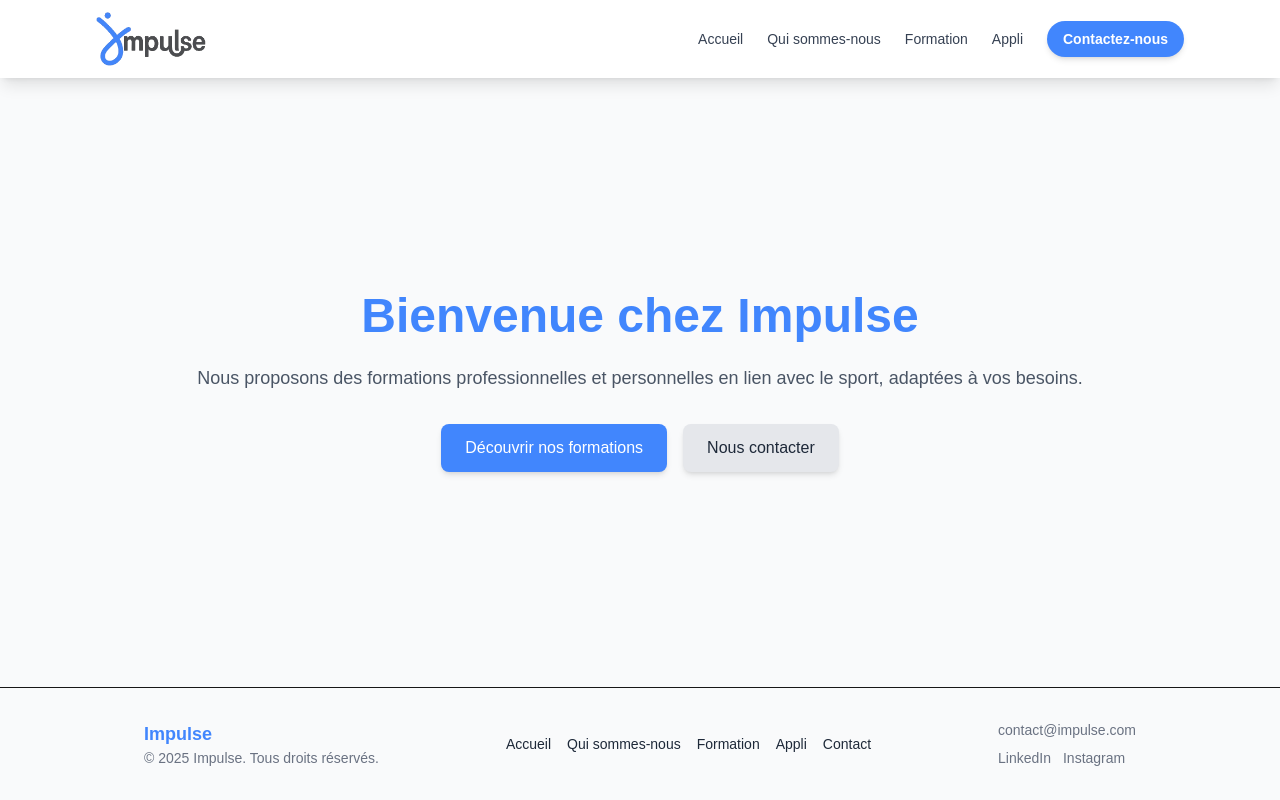
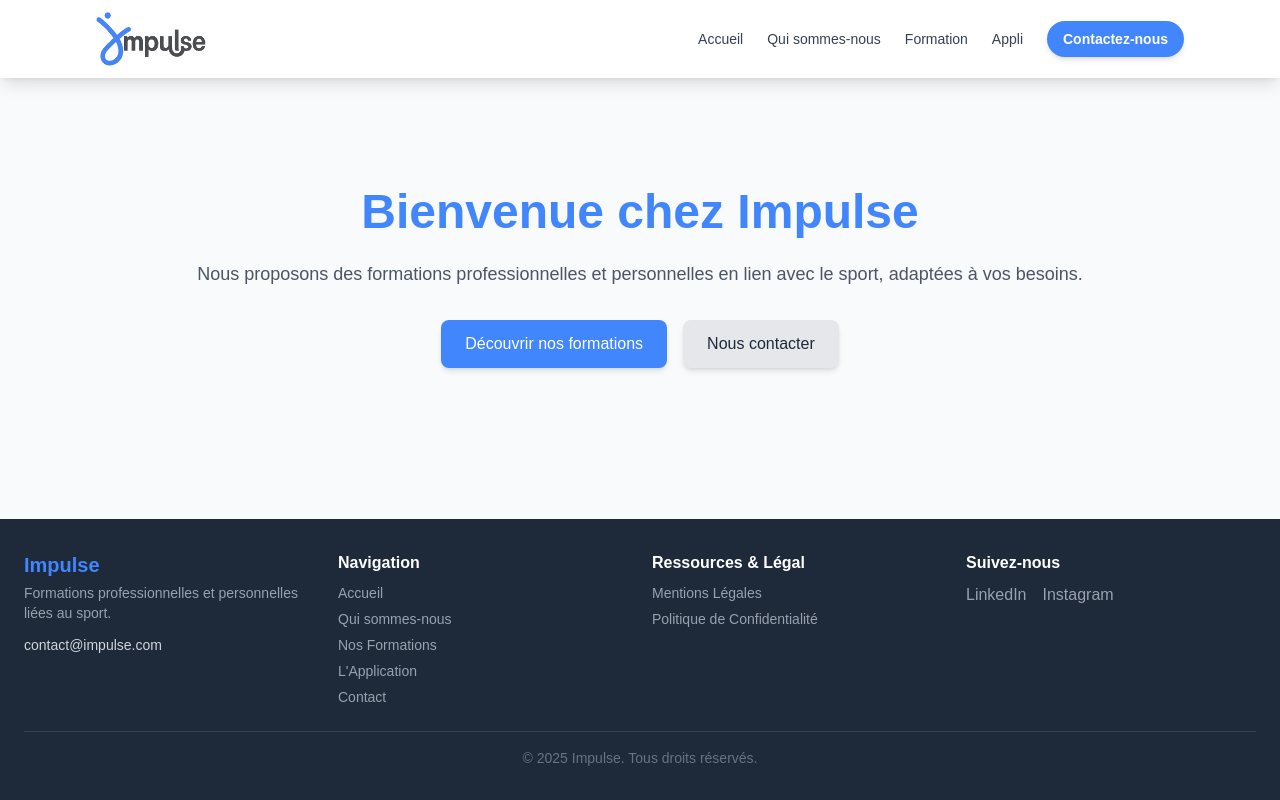
Before and after one commit to jordanQuin/impulseVitrine, a Next.js app in the folder impulse/: page / in a window 1280 px wide. Built offline with nearby package versions, Linux system fonts and the light colour scheme.

Commit message:
Clean footer

```diff
--- a/impulse/app/component/Footer.tsx
+++ b/impulse/app/component/Footer.tsx
@@ -1,50 +1,72 @@
-// app/components/Footer.tsx
 import Link from "next/link";
 
 export default function Footer() {
   const year = new Date().getFullYear();
+  const accentColor = "text-[#4186fd]";
 
   return (
-    <footer className="border-t bg-gray-50">
-      <div className="max-w-5xl mx-auto px-4 py-8 flex flex-col gap-6 md:flex-row md:items-center md:justify-between">
-        {/* Logo / Nom */}
+    <footer className="bg-gray-800 text-white mt-10">
+      <div className="max-w-7xl mx-auto px-6 py-8">
+        <div className="grid grid-cols-1 md:grid-cols-4 gap-6 border-b border-gray-700 pb-6">
+
+          {/* Colonne 1 : Info de l'entreprise */}
           <div>
-          <p className="font-semibold text-lg text-[#4186fd]">Impulse</p>
-          <p className="text-sm text-gray-500">
-            © {year} Impulse. Tous droits réservés.
+            <p className={`font-extrabold text-xl ${accentColor}`}>Impulse</p>
+            <p className="mt-1 text-sm text-gray-400">
+              Formations professionnelles et personnelles liées au sport.
             </p>
+
+            {/* Contact rapide */}
+            <div className="mt-3 flex flex-col gap-0.5 text-sm text-gray-300">
+              <a href="mailto:contact@impulse.com" className="hover:text-white transition">
+                {/* [Icône Mail] */} contact@impulse.com
+              </a>
+            </div>
           </div>
 
-        {/* Liens principaux */}
-        <div className="flex flex-wrap gap-4 text-sm">
-          <Link href="/" className="text-gray-800 hover:text-[#4186fd] transition">
-            Accueil
-          </Link>
-          <Link href="/qui-sommes-nous" className="text-gray-800 hover:text-[#4186fd] transition">
-            Qui sommes-nous
-          </Link>
-          <Link href="/formation" className="text-gray-800 hover:text-[#4186fd] transition">
-            Formation
-          </Link>
-          <Link href="/appli" className="text-gray-800 hover:text-[#4186fd] transition">
-            Appli
-          </Link>
-          <Link href="/contact" className="text-gray-800 hover:text-[#4186fd] transition">
-            Contact
-          </Link>
+          {/* Colonne 2 : Navigation rapide */}
+          <div>
+            <h4 className="font-semibold text-base mb-2 text-white">Navigation</h4>
+            <div className="flex flex-col space-y-1.5 text-sm text-gray-400">
+              <Link href="/" className="hover:text-white transition">Accueil</Link>
+              <Link href="/qui-sommes-nous" className="hover:text-white transition">Qui sommes-nous</Link>
+              <Link href="/formation" className="hover:text-white transition">Nos Formations</Link>
+              <Link href="/application" className="hover:text-white transition">L'Application</Link>
+              <Link href="/contact" className="hover:text-white transition">Contact</Link>
+            </div>
           </div>
 
-        {/* Réseaux / contact rapide */}
-        <div className="flex flex-col gap-2 text-sm text-gray-500">
-          <p>contact@impulse.com</p>
-          <div className="flex gap-3">
-            <a href="#" aria-label="LinkedIn" className="hover:text-[#4186fd] transition">
+          {/* Colonne 3 : Informations Légales */}
+          <div>
+            <h4 className="font-semibold text-base mb-2 text-white">Ressources & Légal</h4>
+            <div className="flex flex-col space-y-1.5 text-sm text-gray-400">
+              <Link href="/mentions-legales" className="hover:text-white transition">Mentions Légales</Link>
+              <Link href="/politique-confidentialite" className="hover:text-white transition">Politique de Confidentialité</Link>
+            </div>
+          </div>
+
+          {/* Colonne 4 : Réseaux Sociaux */}
+          <div>
+            <h4 className="font-semibold text-base mb-2 text-white">Suivez-nous</h4>
+            <div className="flex gap-4 text-gray-400">
+              <a href="#" aria-label="LinkedIn" className="hover:text-white transition">
+                {/* [Icône LinkedIn] */}
                 LinkedIn
               </a>
-            <a href="#" aria-label="Instagram" className="hover:text-[#4186fd] transition">
+              <a href="#" aria-label="Instagram" className="hover:text-white transition">
+                {/* [Icône Instagram] */}
                 Instagram
               </a>
             </div>
+          </div>
+
+        </div>
+
+        {/* Section Copyright */}
+        <div className="pt-4 text-center text-sm text-gray-500">
+          <p>
+            © {year} Impulse. Tous droits réservés.
+          </p>
         </div>
       </div>
     </footer>
--- a/impulse/app/page.tsx
+++ b/impulse/app/page.tsx
@@ -1,4 +1,3 @@
-// app/page.tsx
 import Image from 'next/image';
 
 export default function HomePage() {
```
Lines whose indentation alone changed are shown as unchanged.
